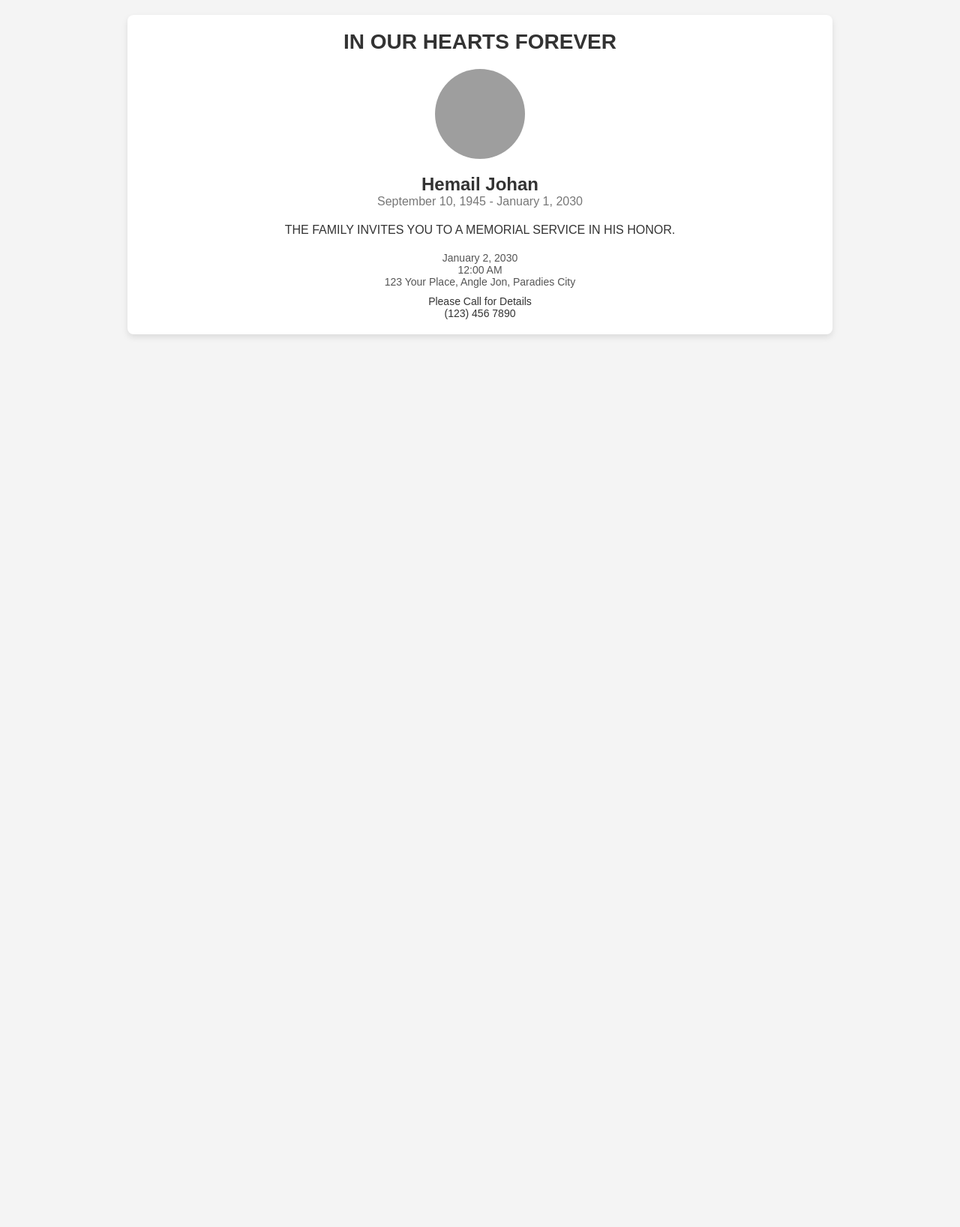
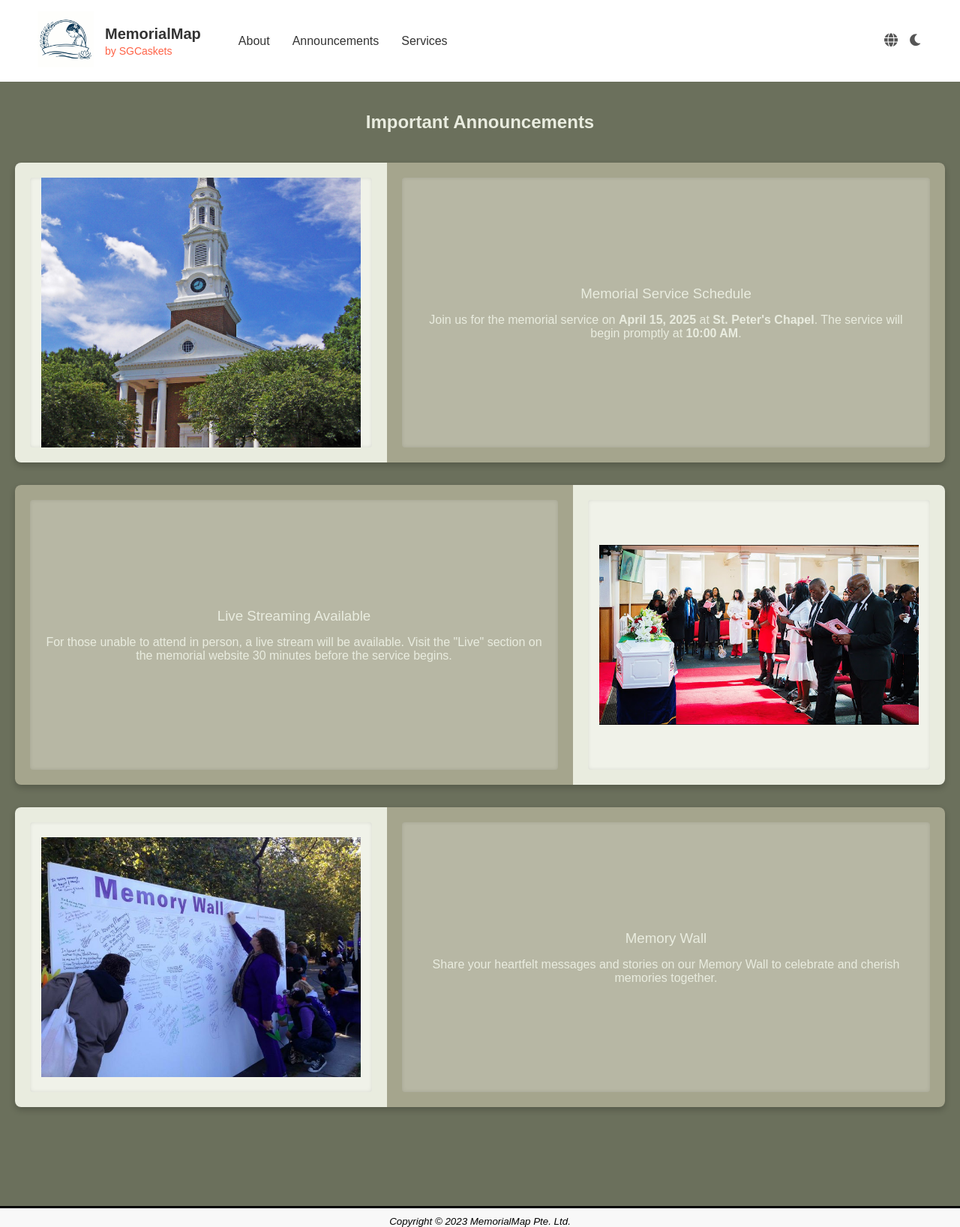
Before and after one commit to J3rick/1005-Web, a PHP site: page /announcements.php in a window 1280 px wide. Shown: the whole page at 75% size. Before the commit the page ends 450 px from the top, so only its background shows below. Run offline with PHP 8.4, Linux system fonts and the light colour scheme; grey boxes are pictures that could not be loaded.

Commit message:
edited announcements.php

```diff
--- a/announcements.php
+++ b/announcements.php
@@ -1,101 +1,74 @@
 <!DOCTYPE html>
 <html lang="en">
+
 <head>
     <meta charset="UTF-8">
     <meta name="viewport" content="width=device-width, initial-scale=1.0">
-    <title>Memorial Announcements</title>
-    <style>
-        body {
-            font-family: Arial, sans-serif;
-            background-color: #f4f4f4;
-            color: #333;
-            margin: 0;
-            padding: 0;
-        }
-        .announcement-container {
-            width: 100%;
-            max-width: 900px;
-            margin: 20px auto;
-            background-color: #fff;
-            border-radius: 8px;
-            padding: 20px;
-            box-shadow: 0 4px 8px rgba(0,0,0,0.1);
-        }
-        .announcement-header {
-            text-align: center;
-            font-size: 28px;
-            font-weight: bold;
-            color: #333;
-        }
-        .announcement-image {
-            display: block;
-            margin: 20px auto;
-            width: 120px;
-            height: 120px;
-            border-radius: 50%;
-            object-fit: cover;
-        }
-        .name {
-            text-align: center;
-            font-size: 24px;
-            font-weight: bold;
-            margin-top: 10px;
-        }
-        .dates {
-            text-align: center;
-            font-size: 16px;
-            color: #777;
-        }
-        .message {
-            text-align: center;
-            font-size: 16px;
-            margin: 20px 0;
-        }
-        .event-details {
-            text-align: center;
-            font-size: 14px;
-            margin-top: 10px;
-            color: #555;
-        }
-        .contact-info {
-            text-align: center;
-            font-size: 14px;
-            margin-top: 10px;
-            color: #333;
-        }
-    </style>
+    <title>MemorialMap</title>
+
+    <?php
+    include "inc/head.inc.php"
+        ?>
+
+    <link rel="stylesheet" href="https://cdnjs.cloudflare.com/ajax/libs/font-awesome/6.0.0/css/all.min.css">
+    <link rel="stylesheet" href="css/main.css">
 </head>
+
 <body>
+    <section class="services">
+        <div class="section-header">
+            <h3>Important Announcements</h3>
+        </div>
+        <!-- Row 1 -->
+        <div class="row">
+            <div class="column-small">
+            <div class="memorial-card">
+                <img src="assets/chapel.jpg" alt="test" style="width: 500px; height: auto;">
+                </div>
+            </div>
+            <div class="column-large">
+                <div class="memorial-card">
+                    <h3>Memorial Service Schedule</h3>
+                    <p>Join us for the memorial service on <strong>April 15, 2025</strong> at <strong>St. Peter's Chapel</strong>. The service will begin promptly at <strong>10:00 AM</strong>.</p>
+                </div>
+            </div>
+        </div>
 
-<div class="announcement-container">
-    <div class="announcement-header">
-        IN OUR HEARTS FOREVER
-    </div>
+        <!-- Row 2 -->
+        <div class="row">
+            <div class="column-large">
+                <div class="memorial-card">
+                    <h3>Live Streaming Available</h3>
+                    <p>For those unable to attend in person, a live stream will be available. Visit the "Live" section on the memorial website 30 minutes before the service begins.</p>
+                </div>
+            </div>
+            <div class="column-small">
+            <div class="memorial-card">
+                <img src="assets/livestreaming.jpg" alt="test" style="width: 500px; height: auto;">
+                </div>
+            </div>
+        </div>
 
-    <img src="path_to_image.jpg" alt="Image" class="announcement-image"> <!-- Replace with dynamic image path -->
+        <!-- Row 3 -->
+        <div class="row">
+            <div class="column-small">
+            <div class="memorial-card">
+                <img src="assets/memorywall.jpg" alt="test" style="width: 500px; height: auto;">
+                </div>
+            </div>
+            <div class="column-large">
+                <div class="memorial-card">
+                    <h3>Memory Wall</h3>
+                    <p>Share your heartfelt messages and stories on our  Memory Wall to celebrate and cherish memories together.</p>
+                </div>
+            </div>
+        </div>
+    </section>
 
-    <div class="name">
-        Hemail Johan <!-- Replace with dynamic name -->
-    </div>
-    <div class="dates">
-        September 10, 1945 - January 1, 2030 <!-- Replace with dynamic dates -->
-    </div>
+    <?php
+    include "inc/footer.inc.php"
+        ?>
+    <script src="js/main.js"></script>
+</body>
 
-    <div class="message">
-        THE FAMILY INVITES YOU TO A MEMORIAL SERVICE IN HIS HONOR.
-    </div>
-
-    <div class="event-details">
-        January 2, 2030 <br>
-        12:00 AM <br>
-        123 Your Place, Angle Jon, Paradies City <!-- Replace with dynamic event details -->
-    </div>
-
-    <div class="contact-info">
-        Please Call for Details <br>
-        (123) 456 7890 <!-- Replace with dynamic contact number -->
-    </div>
-</div>
-
-</body>
 </html>
```
Also changed, not shown: annoucements.php (deleted, +0 -101 lines), inc/announcements.php (deleted, +0 -101 lines), assets/chapel.jpg (added), assets/livestreaming.jpg (added), assets/memorywall.jpg (added).
